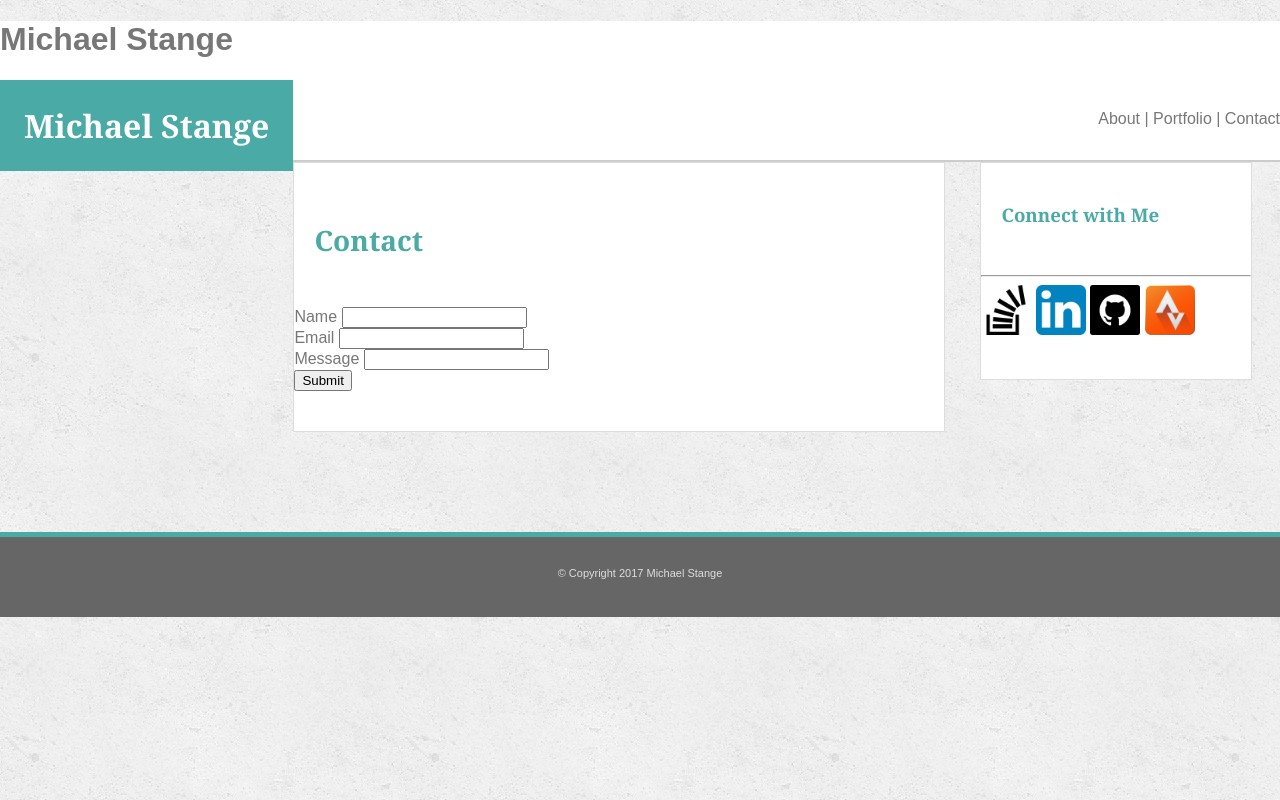
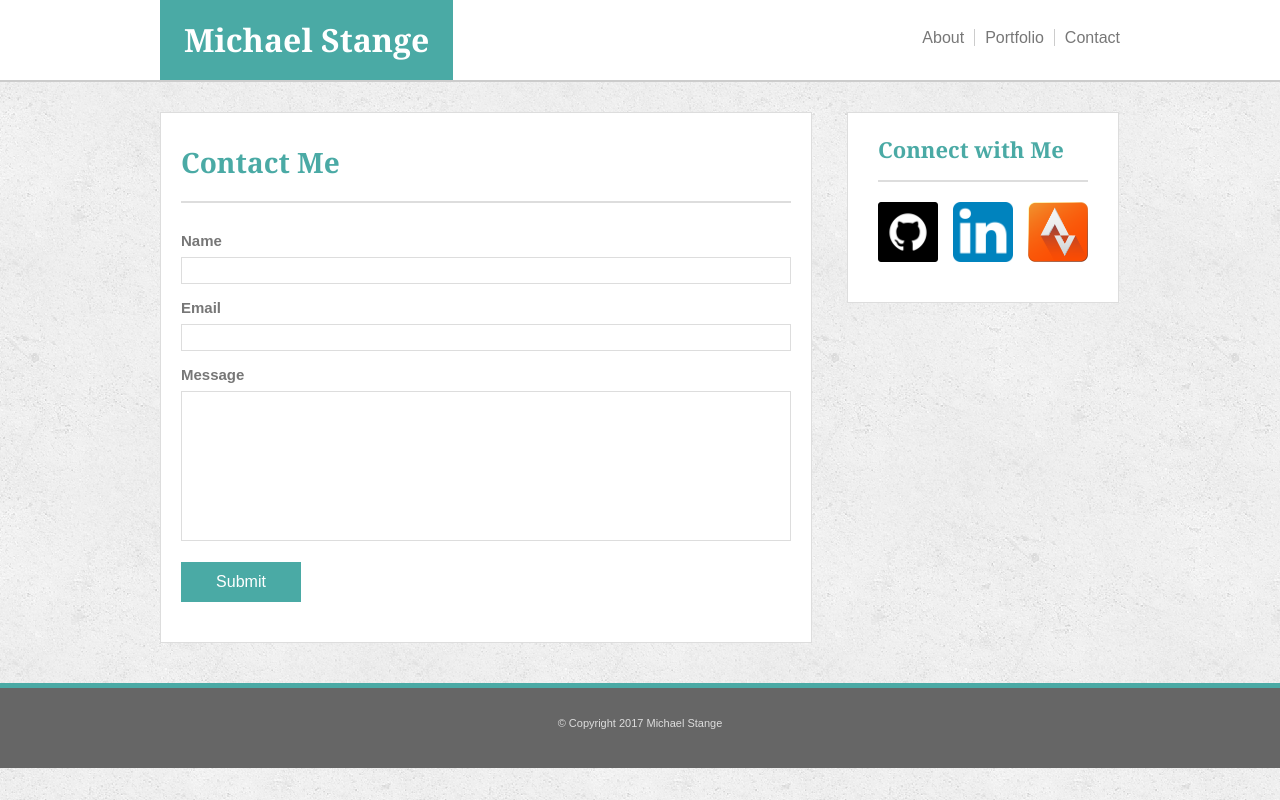
Before and after one commit to mstange22/Basic-Portfolio, a plain HTML site: page contact.html in a window 1280 px wide. Drawn offline with Linux system fonts and the light colour scheme.

Commit message:
Update - Contact Me mostly completed

```diff
--- a/assets/css/style.css
+++ b/assets/css/style.css
@@ -1,11 +1,10 @@
 body {
 	margin: 0 auto;
-	padding: 0;
+	padding: 0px;
 	background-image: url("../images/concrete_seamless.png");
 	background-color: #777777;
 	font-family: 'Arial', 'Helvetica Neue', Helvetica, sans-serif;
 	color: #777777;
-	/*line-height: 100%;*/
 }
 
 header {
@@ -17,12 +16,6 @@ header {
 #header-container {
 	width: 960px;
 	margin: 0 auto;
-}
-
-#container {
-	width: 960px;
-	margin: 0 auto;
-	margin-top: 30px;
 }
 
 #name {
@@ -65,6 +58,12 @@ a {
 	color: #777777
 }
 
+#container {
+	width: 960px;
+	margin: 0 auto;
+	margin-top: 30px;
+}
+
 h2, h3 {
 	color: #4aaaa5;
 	font-family: 'Georgia', Times, Times New Roman, serif;
@@ -90,7 +89,7 @@ section, aside {
 section {
 	width: 650px;
 	margin-right: 15px;
-	margin-bottom: 100px;
+	margin-bottom: 40px;
 	padding-bottom: 40px;
 }
 
@@ -156,5 +155,39 @@ footer {
 
 #mike-mic {
 	float: left;
+	width: 200px;
 	margin-right: 20px;
 }
+
+.portfolio-image {
+	width: 295px;
+}
+
+input[type=text] {
+	width: 100%;
+	padding: 5px 20px;
+	margin-top: 8px;
+	margin-bottom: 16px;
+	box-sizing: border-box;
+	border: 1px solid #dddddd;
+}
+
+input[type=submit] {
+	width: 120px;
+	height: 40px;
+	background-color: #4aaaa5;
+	color: white;
+	border: none;
+	margin-top: 5px;
+	font-size: 16px;
+}
+
+label {
+	font-size: 15px;
+	font-weight: bold;
+}
+
+#form-message {
+	height: 150px;
+	resize: both;
+}
--- a/contact.html
+++ b/contact.html
@@ -2,41 +2,50 @@
 <html>
 <head>
 	<title>Contact Me - Michael Stange</title>
+	<link rel="stylesheet" type="text/css" href="assets/css/reset.css">
 	<link rel="stylesheet" type="text/css" href="assets/css/style.css">
 </head>
 <body>
+
 	<header>
-		<h1>Michael Stange</h1>
-	<header>
-		<h2 id="name">Michael Stange</h2>
+		<div id="header-container">
+		<h1 id="name">Michael Stange</h2>
 		<nav>
-			<a href="about.html">About</a> | <a href="portfolio.html">Portfolio</a> | <a href="contact.html">Contact</a>
+			<a id="about-link" href="index.html">About</a><a id="portfolio-link" href="portfolio.html">Portfolio</a><a id="contact-link" href="contact.html">Contact</a>
 		</nav>
+		</div>
 	</header>
-	<section id="contact">
-		<h2>Contact</h2>
-		<form>
-			<label>Name</label>
-			<input type="text" name="name"><br>
-			<label>Email</label>
-			<input type="text" name="email"><br>
-			<label>Message</label>
-			<input type="text" name="message"><br>
-			<input type="submit" value="Submit">
-		</form>
-	</section>
-	<aside>
-		<h3>Connect with Me</h3>
-		<hr>
-		<a href="https://stackoverflow.com/users/8218469/m-stange?tab=profile"><img src="assets/images/so-icon.png" width="50"></a>
-		<a href="https://www.linkedin.com/in/mike-stange-21004341/"><img src="assets/images/li-icon.png" width="50"></a>
-		<a href="https://github.com/mstange22/"><img src="assets/images/gh-icon.png" width="50"></a>
-		<a href="https://www.strava.com/athletes/412030"><img src="assets/images/strava-icon.png" width="50"></a>
 
-	</aside>
-	<p id="bottom-line"></p>
+	<div id="container">
+		<section>
+			<h2>Contact Me</h2>
+			<div id="section-container">
+				<form>
+					<label for="name">Name</label>
+					<input type="text" name="name" id="form-name"><br>
+					<label for="email">Email</label>
+					<input type="text" name="email" id="form-email"><br>
+					<label for="message">Message</label>
+					<input type="text" name="message" id="form-message"><br>
+					<input type="submit" value="Submit">
+				</form>
+			</div>
+		</section>
+
+		<aside>
+			<h3 id="aside-header">Connect with Me</h3>
+			<div id="aside-container">
+				<a href="https://github.com/mstange22/"><img id="git" src="assets/images/gh-icon.png"></a>
+				<a href="https://www.linkedin.com/in/mike-stange-21004341/"><img id="li" src="assets/images/li-icon.png"></a>
+				<a href="https://www.strava.com/athletes/412030"><img id="strava" src="assets/images/strava-icon.png" width="50"></a>
+				<!-- <a href="https://stackoverflow.com/users/8218469/m-stange?tab=profile"><img src="assets/images/so-icon.png" width="50"></a> -->
+			</div>
+		</aside>
+	</div>
+
 	<footer>
 		&copy; Copyright 2017 Michael Stange
 	</footer>
+
 </body>
 </html>
```
Also changed, not shown: index.html (+4 -17 lines), portfolio.html (+24 -14 lines), assets/images/az.jpg (added), assets/images/honu.jpg (added), assets/images/hop-jpg.JPG (added), assets/images/kona.JPG (deleted), assets/images/lyon.jpg (added), assets/images/mike-usa.jpg (deleted), assets/images/napa.jpg (added), assets/images/usa.jpg (added).
